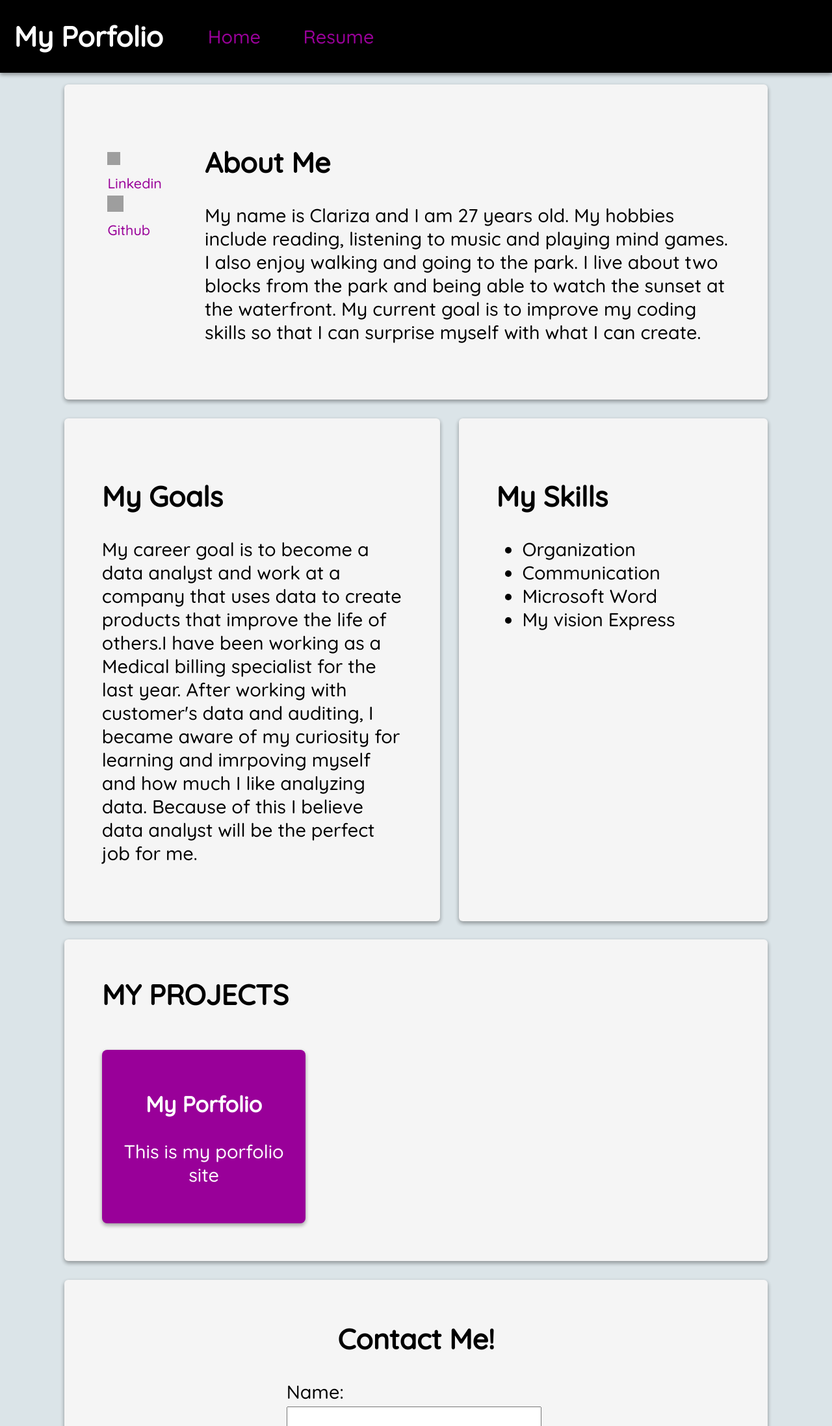
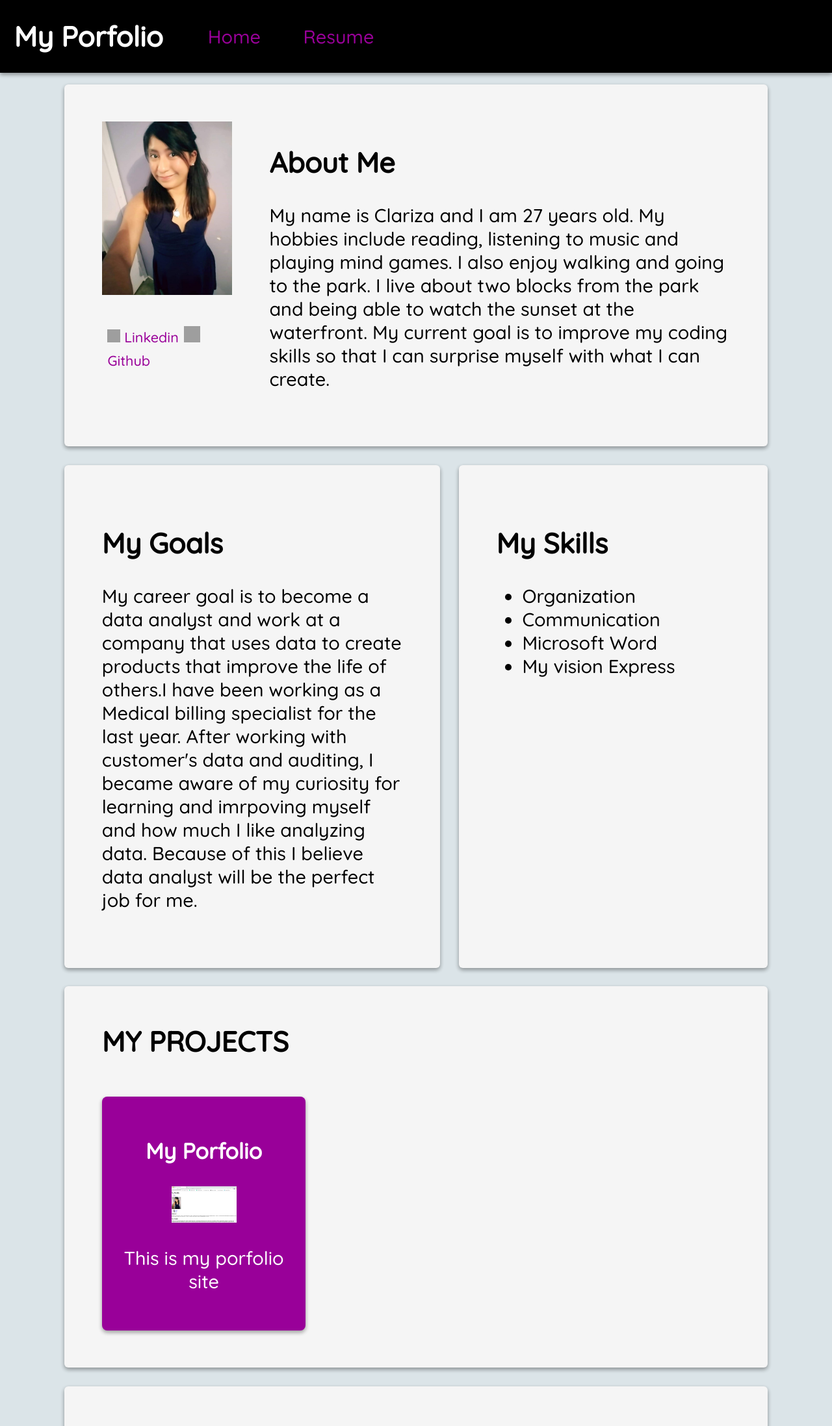
Before and after one commit to clarizamayo/TKH_Porfolio_github.io, a plain HTML site: page index.html in a window 1280 px wide. Shown: the top 2195 px of the page at 65% size. Drawn offline with Linux system fonts and the light colour scheme; grey boxes are pictures that could not be loaded.

Commit message:
Update index.html
adding pictures

```diff
--- a/index.html
+++ b/index.html
@@ -20,7 +20,7 @@
     <div class="about-me">
         <div class="profile">
             <div class="profile-pic">
-
+               <img src="FB_IMG_1577400256804.jpg" width="200px">
             </div>
             <div class="social-media">
                 <ul>
@@ -58,7 +58,7 @@
         <div class="project">
             <a href="index.html"><h3>My Porfolio</h3>
             </a>
-
+            <img src="Screen Shot 2020-07-25 at 3.27.41 PM.png" width="100px">
             <p>This is my porfolio site</p>
         </div>
     </div>
```
